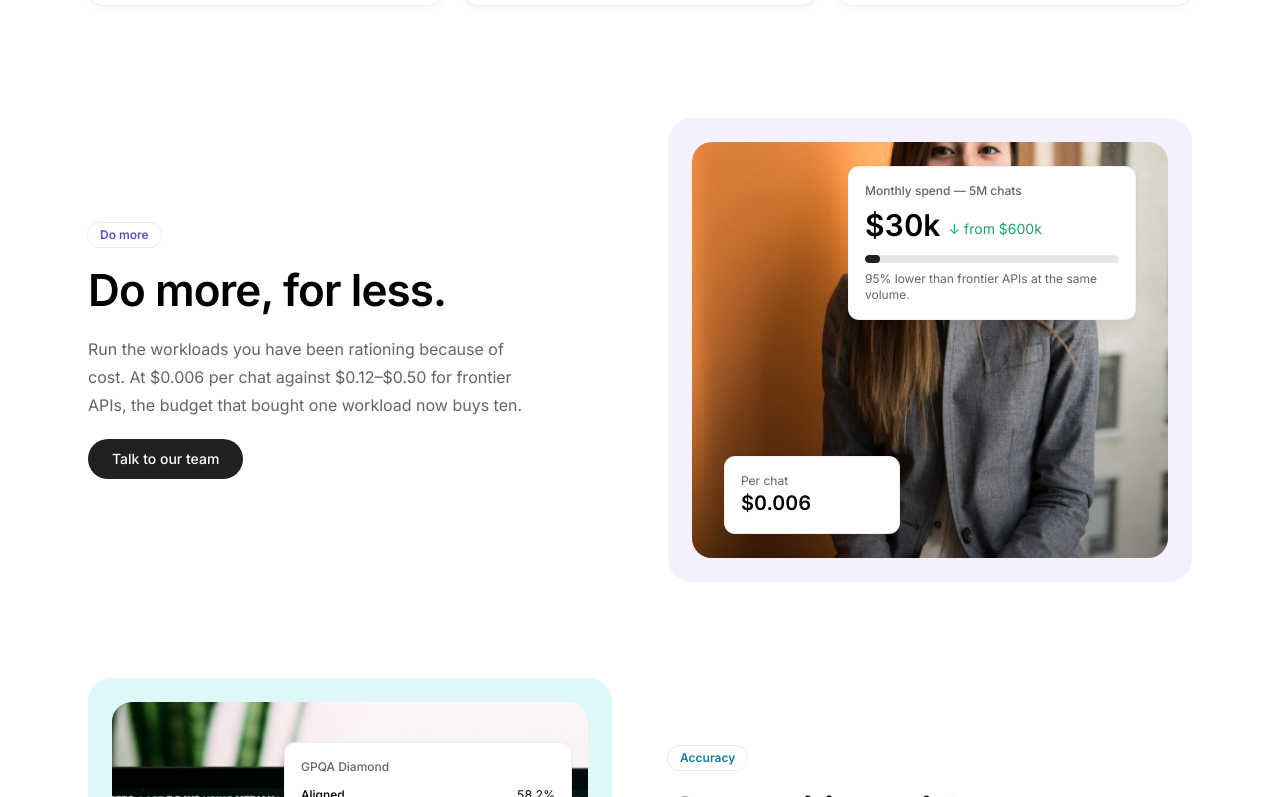
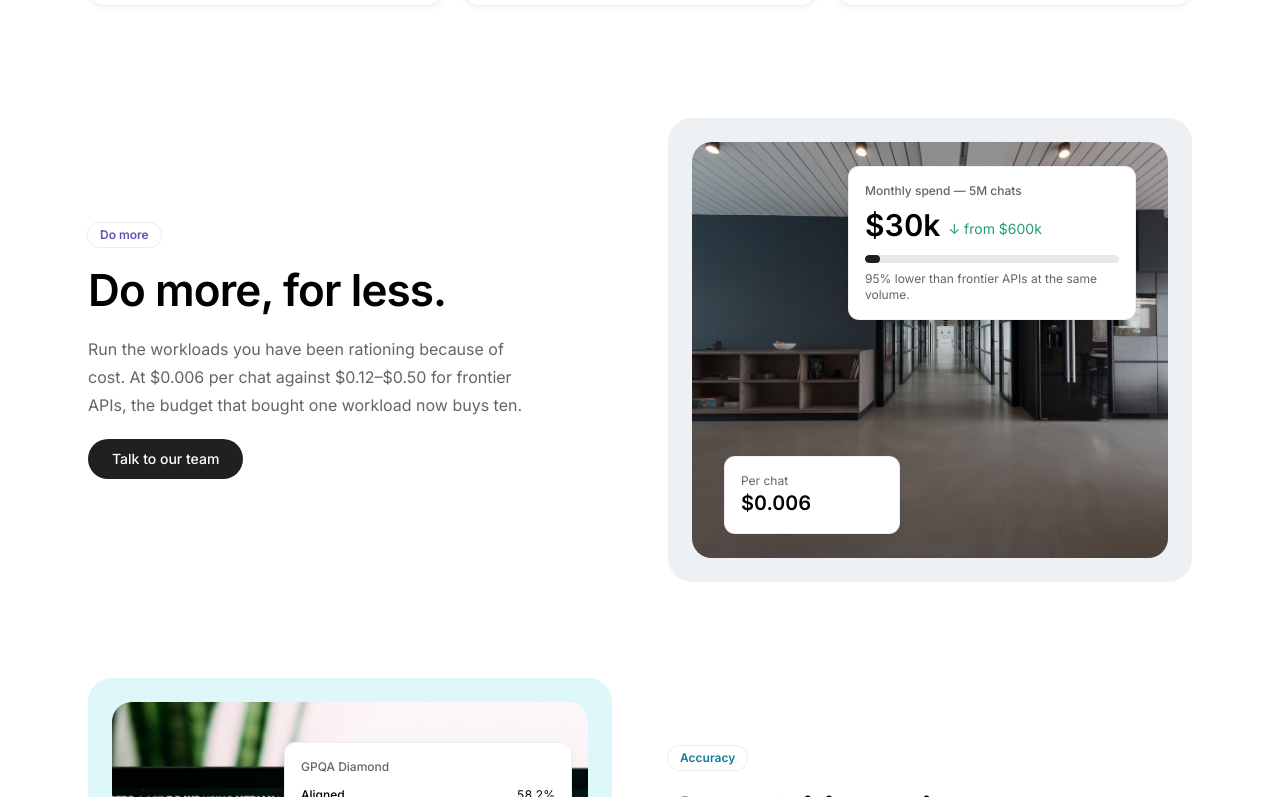
Before and after one commit to freitaspauloo/Paulo, a Next.js app: page /landing in a window 1280 px wide. Shown: the part 2163-2960 px from the top of the page. Built offline with nearby package versions, Linux system fonts and the light colour scheme.

Commit message:
Swap cost section visual for enterprise office imagery

```diff
--- a/src/components/landing/section-visuals.tsx
+++ b/src/components/landing/section-visuals.tsx
@@ -18,11 +18,13 @@ function PhotoScene({
   image,
   alt,
   tint,
+  overlayClassName = "from-black/30 via-black/5 to-transparent",
   children,
 }: {
   image: string;
   alt: string;
   tint: string;
+  overlayClassName?: string;
   children: React.ReactNode;
 }) {
   return (
@@ -40,7 +42,12 @@ function PhotoScene({
             alt={alt}
             className="size-full object-cover motion-safe:scale-100 motion-safe:transition-transform motion-safe:duration-[2s] motion-safe:ease-out hover:motion-safe:scale-[1.02]"
           />
-          <div className="absolute inset-0 bg-gradient-to-t from-black/30 via-black/5 to-black/0" />
+          <div
+            className={cn(
+              "absolute inset-0 bg-gradient-to-t",
+              overlayClassName,
+            )}
+          />
         </div>
         {children}
       </div>
@@ -112,8 +119,9 @@ export function PrivateVisual() {
   return (
     <PhotoScene
       image={photos.cost}
-      alt="Professional reviewing cost analytics"
-      tint="bg-purple-bg"
+      alt="Enterprise team in a modern corporate workspace"
+      tint="bg-[#eef1f4]"
+      overlayClassName="from-black/40 via-black/15 to-transparent"
     >
       <OverlayCard
         className="right-2 top-6 w-[min(100%,16.5rem)] sm:right-8 sm:w-[18rem]"
```
Also changed, not shown: public/landing/photo-cost.jpg.
